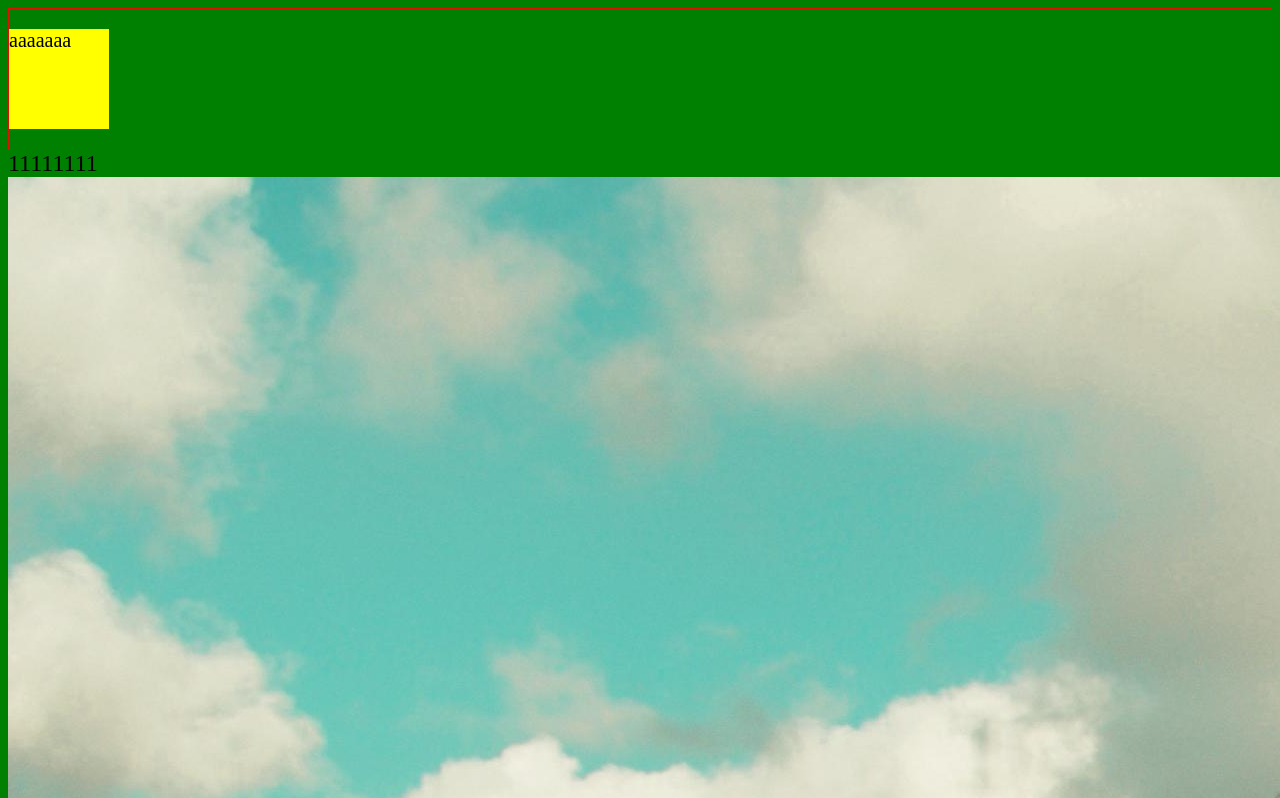
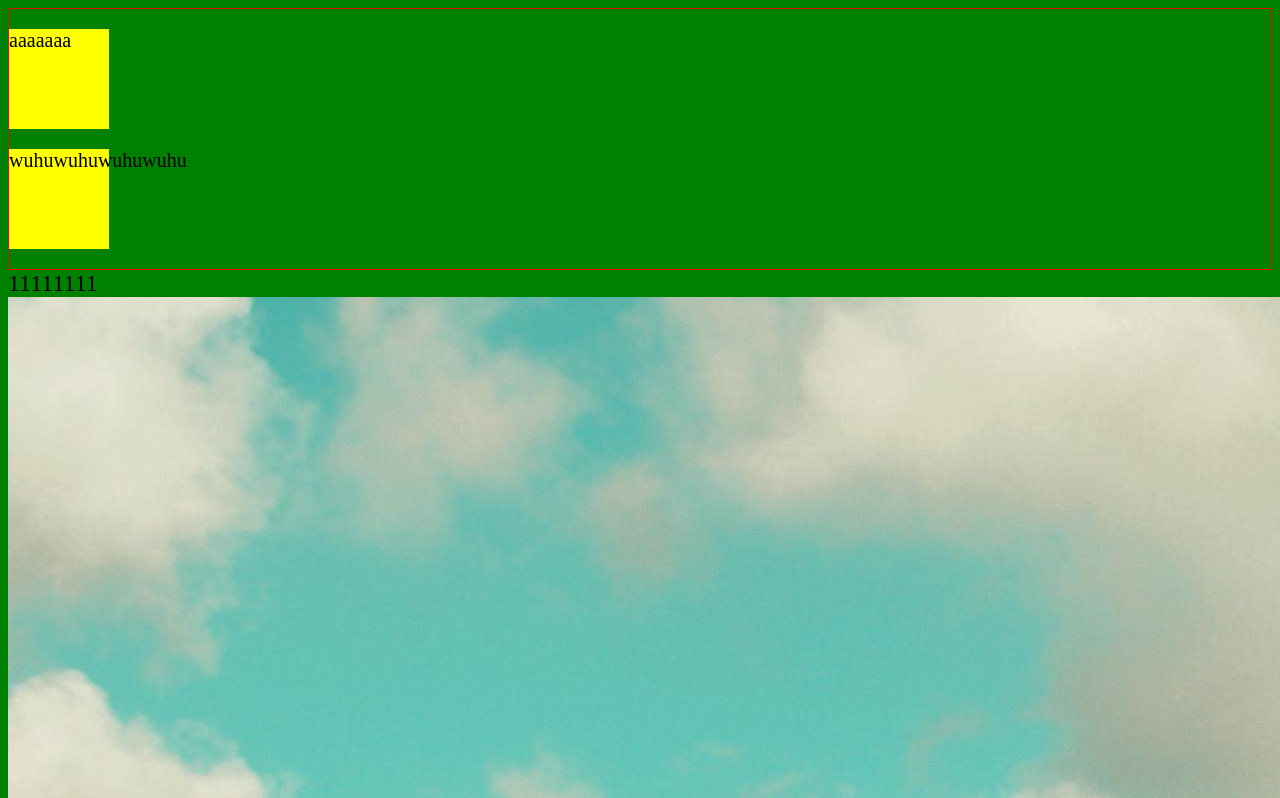
Before and after one commit to Adadandan/thirdProject, a website built with webpack: page webpack-loader/index.html in a window 1280 px wide. Shown: the top 798 px of the page. Built offline with nearby package versions, Linux system fonts and the light colour scheme.

Commit message:
wuhuwuhuwuhuwuhu

```diff
--- a/webpack-loader/index.html
+++ b/webpack-loader/index.html
@@ -7,6 +7,7 @@
 	<body>
 		<div class="divrect">
 			<p>aaaaaaa</p>
+			<p>wuhuwuhuwuhuwuhu</p>
 		</div>
 		11111111
 		<script src="dist/index.js" type="text/javascript" charset="utf-8"></script>
```
